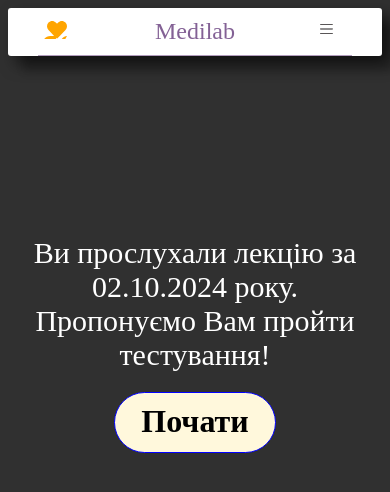
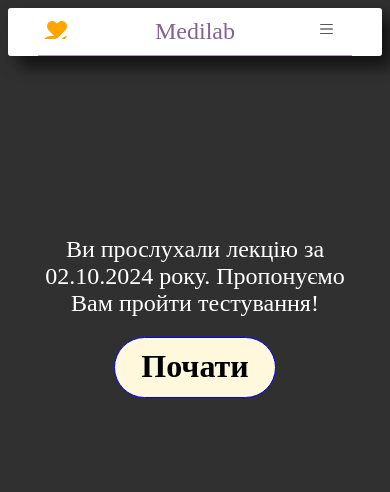
Before and after one commit to OlehKuts/MediLab_testing, a React (Create React App) app: page / in a window 390 px wide. Shown: the top 492 px of the page. Built offline with nearby package versions, Linux system fonts and the light colour scheme; a web font is replaced by a local one.

Commit message:
adaptive changes added

```diff
--- a/src/style.css
+++ b/src/style.css
@@ -38,7 +38,7 @@ svg {
     background-color: white;
     height: 350px;
     width: 350px;
-    transition: 160ms; /*animation effect*/
+    transition: 200ms; /*animation effect*/
     transform: perspective(100px) rotateY(var(--rotate-y, 0))
       translateY(var(--translate-y, 0)); /*perspective increase flip-effect*/
     /*translateY - give a move up-down effect*/
@@ -61,7 +61,7 @@ svg {
   .card .front,
   .card .back {
     color:  dimgray;
-    font-size: 28px;
+    font-size: 24px;
     position: absolute;
     padding: 1rem;
     backface-visibility: hidden; /*hide all transformed items*/
@@ -88,7 +88,7 @@ svg {
   display: flex;
   justify-content: center;
   align-items: center;
-  font-size: 1.4rem;
+  font-size: 1.2rem;
   background-color: white;
   width: 160px;
   border: 1px solid blue;
@@ -131,7 +131,7 @@ svg {
   .pre_testing_alert {
     margin-top: 170px ;
     margin-bottom: 20px;
-    font-size: 30px;
+    font-size: 24px;
   }
   h1 {
     text-align: center;
```
